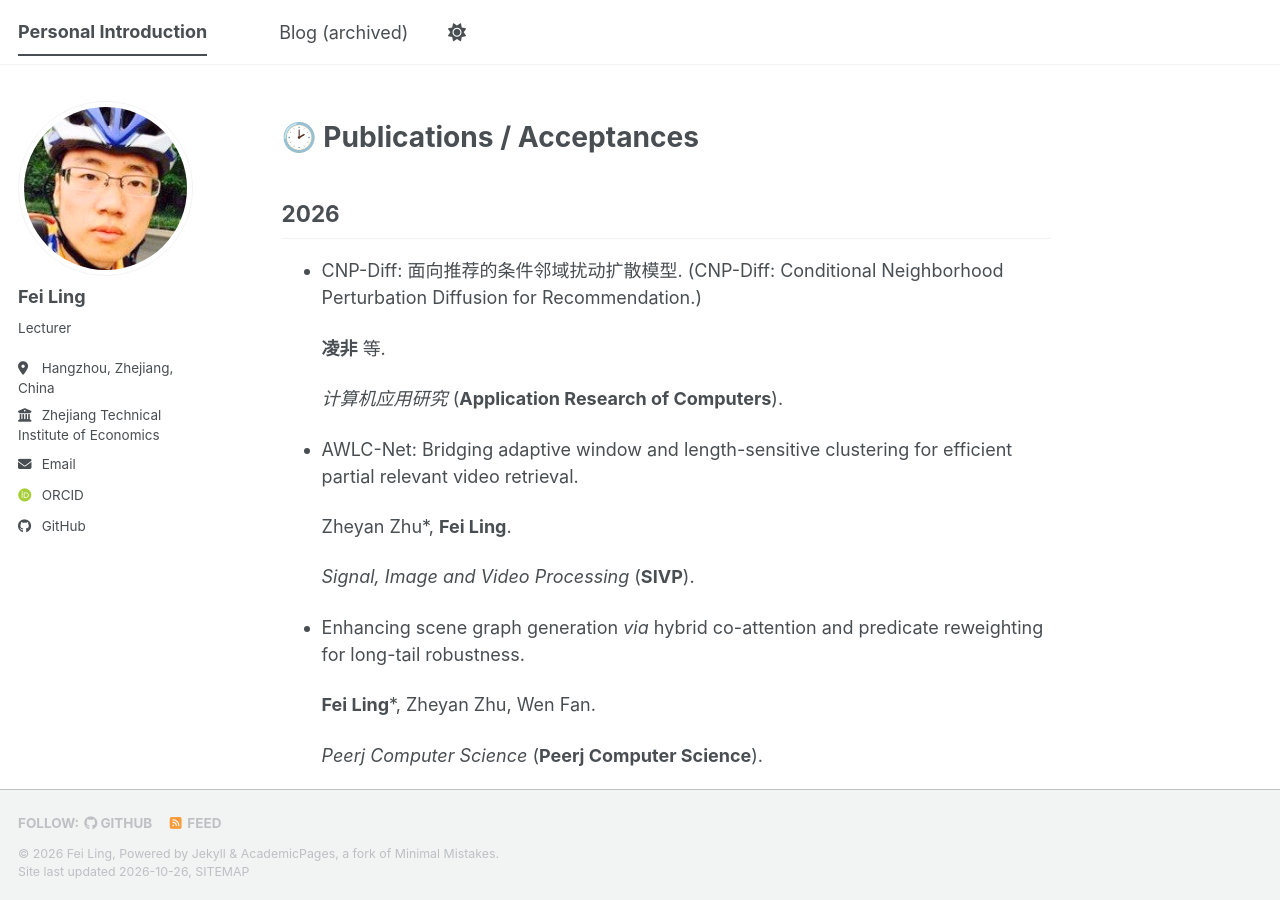
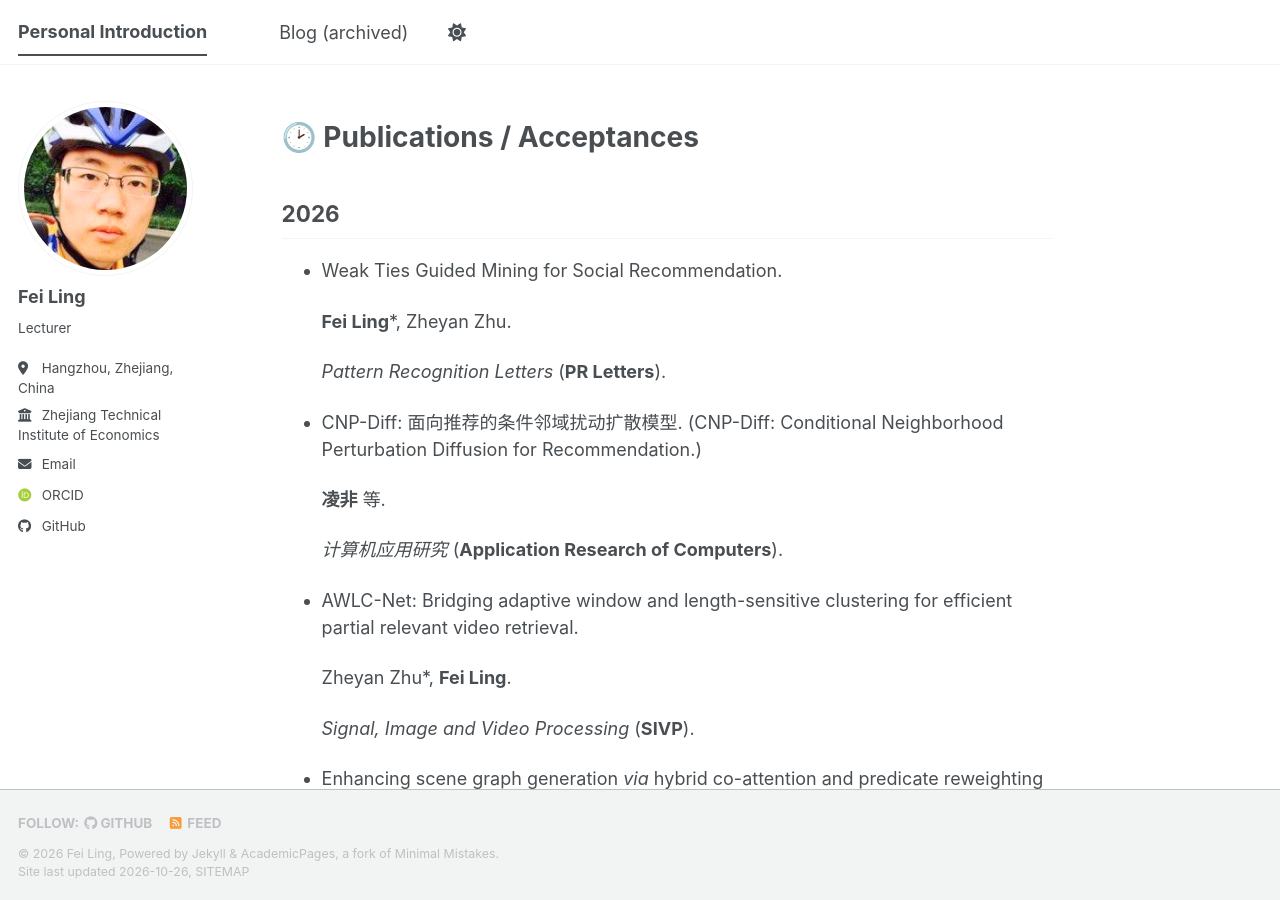
Before and after one commit to LinusLing/LinusLing.github.io, a Jekyll site: the page built from _pages/about.md, in a window 1280 px wide and 900 px high, scrolled down 362 px. Built offline with Jekyll 4.4.1, drawn with Linux system fonts in a browser that asks for light colours; some web fonts are replaced; a script bundle is joined from its source files by our own code; library files that are not in the unit come from our copies.

Commit message:
Add publication to about page
Added a new publication entry for 'Weak Ties Guided Mining for Social Recommendation'.

```diff
--- a/_pages/about.md
+++ b/_pages/about.md
@@ -17,6 +17,11 @@ I am currently a Lecturer in Computer Science at the School of Digital Technolog
 
 2026
 ------
+* Weak Ties Guided Mining for Social Recommendation.
+
+  **Fei Ling***, Zheyan Zhu.
+
+  _Pattern Recognition Letters_ (**PR Letters**).
 * CNP-Diff: 面向推荐的条件邻域扰动扩散模型. (CNP-Diff: Conditional Neighborhood Perturbation Diffusion for Recommendation.)
 
   **凌非** 等.
```
